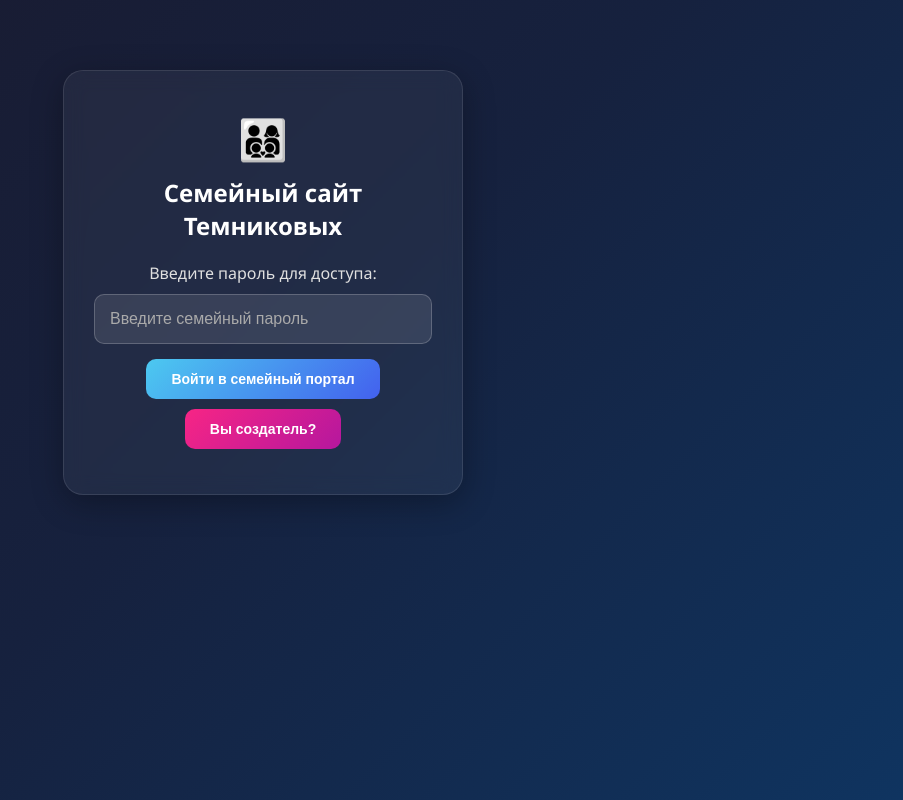
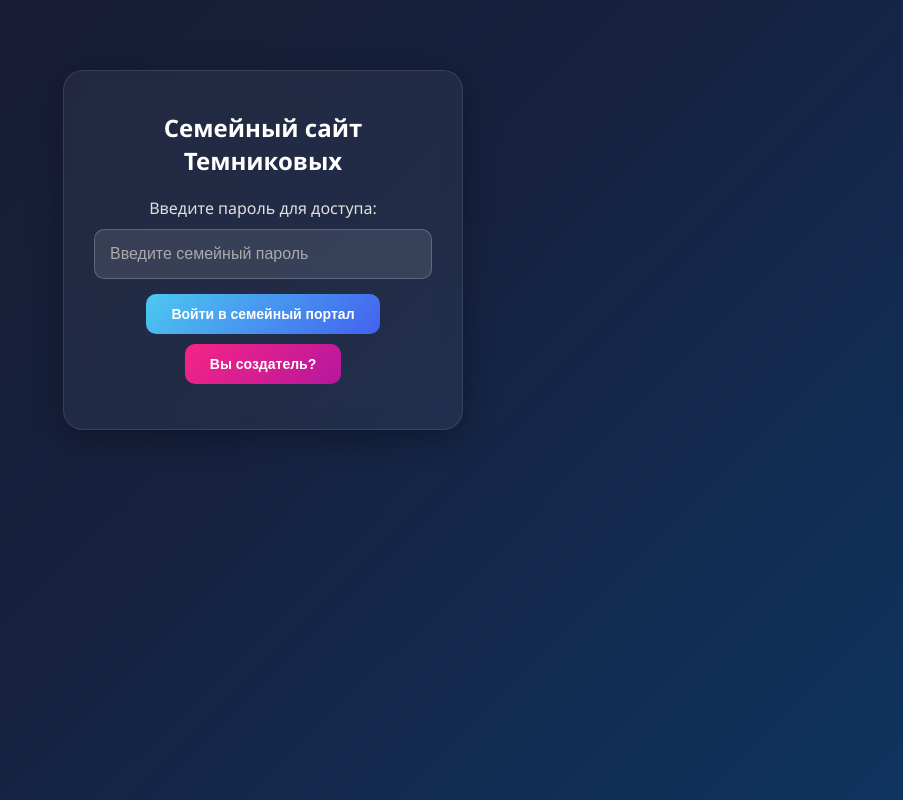
Before and after one commit to rizday/family-site, a plain HTML site: page index.html in a window 1280 px wide. Shown: the whole page, without its empty margins (377-1280 px from the left). Drawn offline with Linux system fonts and the light colour scheme.

Commit message:
index.html

```diff
--- a/index.html
+++ b/index.html
@@ -351,7 +351,6 @@
 <body>
     <!-- Экран ввода пароля -->
     <div class="login-container" id="loginScreen">
-        <div class="logo">👨‍👩‍👦‍👦</div>
         <h2>Семейный сайт Темниковых</h2>
         <p>Введите пароль для доступа:</p>
         <input type="password" id="passwordInput" placeholder="Введите семейный пароль">
@@ -448,7 +447,7 @@
         <div class="section wifi-info">
             <h3>📶 WiFi доступ</h3>
             <p><strong>Ежик(5G):</strong></p>
-            <p><strong>Пароль:</strong>TEM200174</p>
+            <p><strong>Пароль:</strong> TEM200174</p>
         </div>
 
         <div style="text-align: center; margin-top: 40px;">
```
